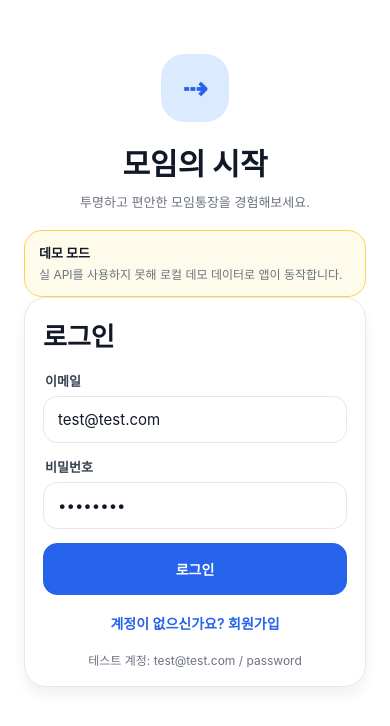
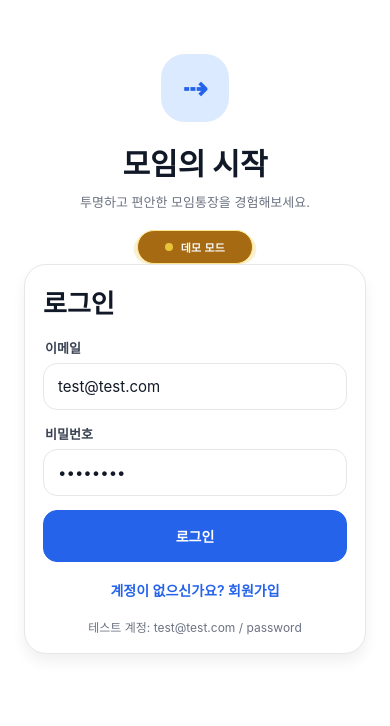
Before and after one commit to getdon-mate/getdon-mate-app, a React Native app: screen /Login in a window 390 px wide. Shown: the top 726 px of the page. Built offline with nearby package versions, Linux system fonts and the light colour scheme; no server answers.

Commit message:
fix: Vercel pnpm 초기화와 상태 배지 UI 조정

```diff
--- a/src/shared/ui/primitives/StatusBanner.tsx
+++ b/src/shared/ui/primitives/StatusBanner.tsx
@@ -1,45 +1,132 @@
-import { StyleSheet, Text, View } from "react-native"
+import { useEffect, useRef } from "react"
+import { Animated, Easing, StyleSheet, Text, View } from "react-native"
 import { uiColors, uiRadius } from "../tokens"
 
 export function StatusBanner({
   title,
   message,
   tone = "info",
+  showMessage = false,
 }: {
   title: string
   message: string
   tone?: "info" | "warning"
+  showMessage?: boolean
 }) {
+  const pulse = useRef(new Animated.Value(0.75)).current
+
+  useEffect(() => {
+    const animation = Animated.loop(
+      Animated.sequence([
+        Animated.timing(pulse, {
+          toValue: 1,
+          duration: 900,
+          easing: Easing.out(Easing.ease),
+          useNativeDriver: true,
+        }),
+        Animated.timing(pulse, {
+          toValue: 0.75,
+          duration: 900,
+          easing: Easing.in(Easing.ease),
+          useNativeDriver: true,
+        }),
+      ])
+    )
+    animation.start()
+    return () => animation.stop()
+  }, [pulse])
+
   return (
-    <View style={[styles.wrap, tone === "warning" && styles.wrapWarning]}>
-      <Text style={styles.title}>{title}</Text>
-      <Text style={styles.message}>{message}</Text>
+    <View style={styles.container}>
+      <Animated.View
+        style={[
+          styles.glow,
+          tone === "warning" && styles.glowWarning,
+          {
+            opacity: pulse,
+            transform: [{ scale: pulse.interpolate({ inputRange: [0.75, 1], outputRange: [0.92, 1.08] }) }],
+          },
+        ]}
+      />
+      <View style={[styles.wrap, tone === "warning" && styles.wrapWarning]}>
+        <View style={styles.liveRow}>
+          <Animated.View
+            style={[
+              styles.liveDot,
+              tone === "warning" && styles.liveDotWarning,
+              { opacity: pulse },
+            ]}
+          />
+          <Text style={styles.title}>{title}</Text>
+        </View>
+      </View>
+      {showMessage ? <Text style={styles.message}>{message}</Text> : null}
     </View>
   )
 }
 
 const styles = StyleSheet.create({
+  container: {
+    alignItems: "center",
+    gap: 6,
+  },
+  glow: {
+    position: "absolute",
+    top: 3,
+    width: 132,
+    height: 32,
+    borderRadius: uiRadius.full,
+    backgroundColor: "rgba(34,197,94,0.2)",
+  },
+  glowWarning: {
+    backgroundColor: "rgba(234,179,8,0.24)",
+  },
   wrap: {
-    borderRadius: uiRadius.lg,
+    alignSelf: "center",
+    borderRadius: uiRadius.full,
     borderWidth: 1,
-    borderColor: "#bfdbfe",
-    backgroundColor: "#eff6ff",
+    borderColor: "#86efac",
+    backgroundColor: "rgba(3, 105, 48, 0.92)",
     paddingHorizontal: 14,
-    paddingVertical: 12,
-    gap: 4,
+    paddingVertical: 8,
+    minWidth: 116,
   },
   wrapWarning: {
-    borderColor: "#fcd34d",
-    backgroundColor: "#fffbeb",
+    borderColor: "#fde68a",
+    backgroundColor: "rgba(161, 98, 7, 0.94)",
+  },
+  liveRow: {
+    flexDirection: "row",
+    alignItems: "center",
+    justifyContent: "center",
+    gap: 8,
+  },
+  liveDot: {
+    width: 8,
+    height: 8,
+    borderRadius: 4,
+    backgroundColor: "#4ade80",
+    shadowColor: "#4ade80",
+    shadowOpacity: 0.9,
+    shadowRadius: 10,
+    shadowOffset: { width: 0, height: 0 },
+  },
+  liveDotWarning: {
+    backgroundColor: "#fde047",
+    shadowColor: "#fde047",
   },
   title: {
-    color: uiColors.textStrong,
-    fontSize: 13,
+    color: "#f8fafc",
+    fontSize: 11,
     fontWeight: "700",
+    letterSpacing: 0.3,
+    textTransform: "uppercase",
   },
   message: {
+    textAlign: "center",
     color: uiColors.textMuted,
-    fontSize: 12,
-    lineHeight: 18,
+    fontSize: 11,
+    lineHeight: 16,
+    maxWidth: 220,
   },
 })
```
